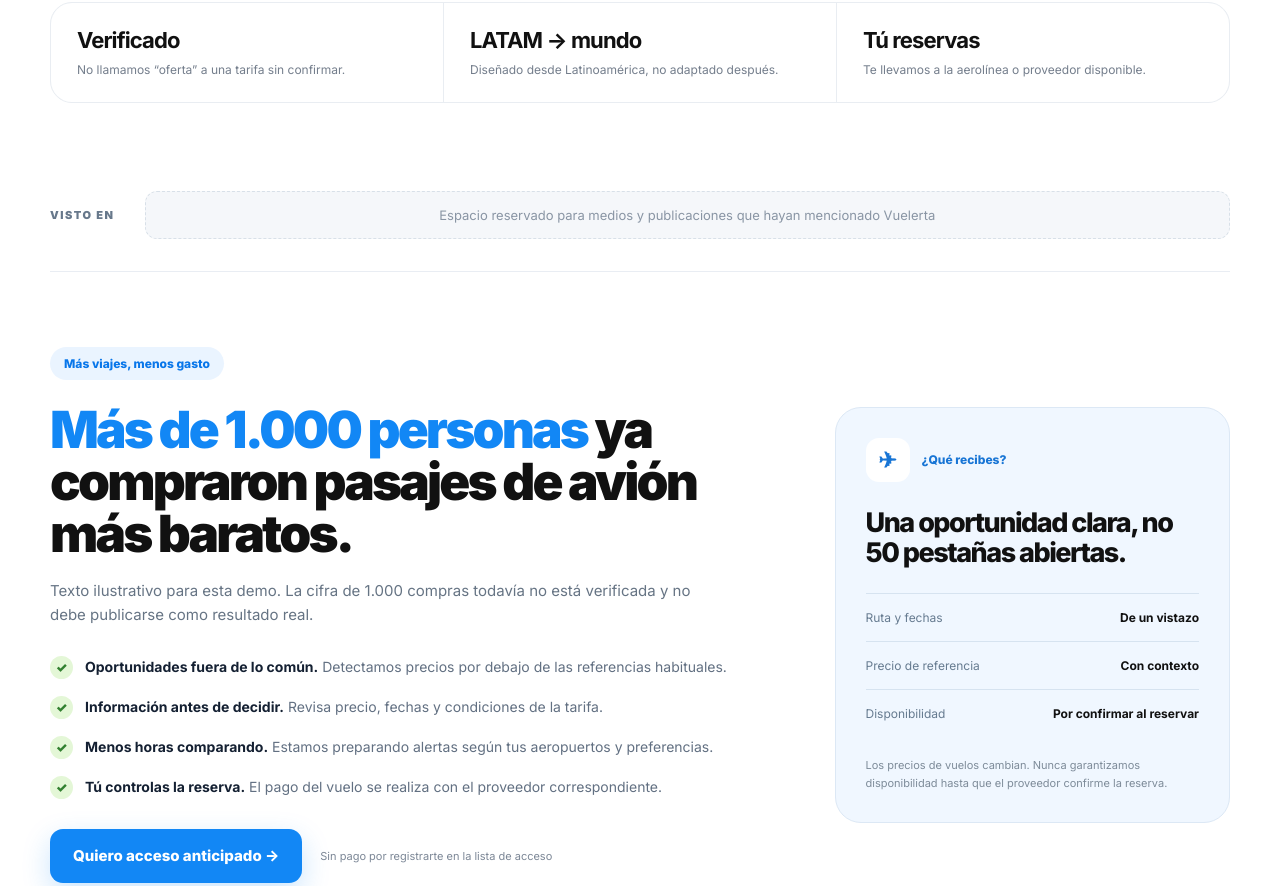
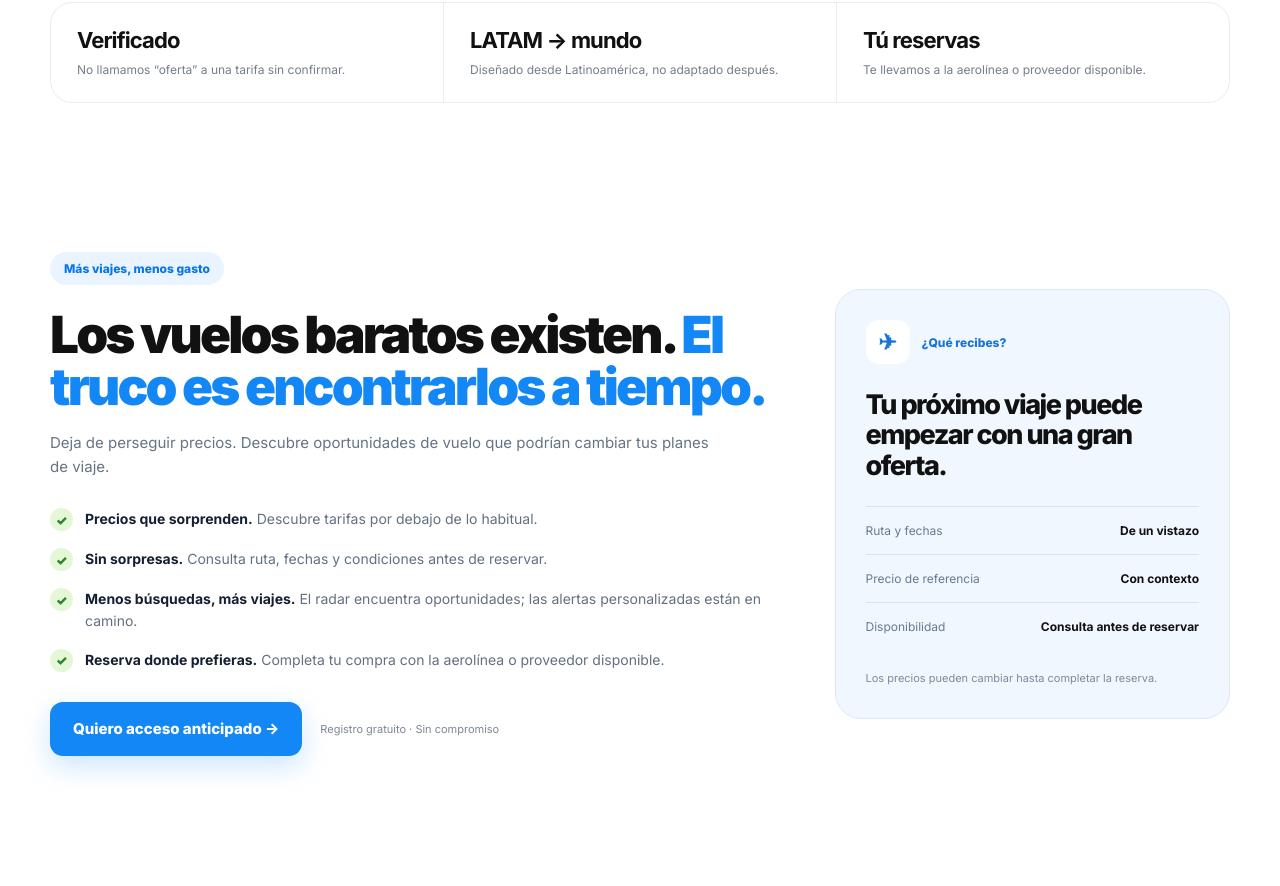
Before and after one commit to rikrodriguez/leads-dashboard, a website: page vuelerta-home-large-card-v35.html in a window 1280 px wide. Shown: the part 766-1652 px from the top of the page. Drawn offline with Linux system fonts and the light colour scheme.

Commit message:
CRO: simplify Spanish conversion copy, remove demo disclaimer and unsupported social proof

```diff
--- a/vuelerta-home-large-card-v35.html
+++ b/vuelerta-home-large-card-v35.html
@@ -406,7 +406,7 @@
           <span class="badge"><i class="dot"></i> Flight deals para Latinoamérica</span>
           <div style="height:24px"></div>
           <h1>Vuela más lejos. <span class="accent">Pagando mucho menos.</span></h1>
-          <p class="lead">Vuelerta encuentra oportunidades de pasajes excepcionalmente baratos. Estamos preparando alertas personalizadas para que no tengas que pasar horas buscando.</p>
+          <p class="lead">Encuentra vuelos a precios fuera de lo común, sin pasar horas comparando. Explora las oportunidades del radar y prepárate para recibir alertas personalizadas.</p>
           <div class="hero-actions">
             <a class="btn btn-primary" href="#membresia">Quiero acceso por US$39/año →</a>
             <a class="btn btn-light" href="/explorar">Ver el radar real</a>
@@ -447,27 +447,27 @@
 
 <section class="cro-trust" aria-label="Confianza y ventajas">
 <div class="container">
-  <div class="cro-media"><span class="cro-media-label">VISTO EN</span><div class="cro-media-placeholder">Espacio reservado para medios y publicaciones que hayan mencionado Vuelerta</div></div>
+
   <div class="cro-value">
     <div class="cro-value-copy">
       <span class="cro-tag">Más viajes, menos gasto</span>
-      <h2><span class="accent">Más de 1.000 personas</span> ya compraron pasajes de avión más baratos.</h2>
-      <p>Texto ilustrativo para esta demo. La cifra de 1.000 compras todavía no está verificada y no debe publicarse como resultado real.</p>
+      <h2>Los vuelos baratos existen. <span class="accent">El truco es encontrarlos a tiempo.</span></h2>
+      <p>Deja de perseguir precios. Descubre oportunidades de vuelo que podrían cambiar tus planes de viaje.</p>
       <div class="cro-bullets">
-        <div><span class="cro-check">✓</span><span><strong>Oportunidades fuera de lo común.</strong> Detectamos precios por debajo de las referencias habituales.</span></div>
-        <div><span class="cro-check">✓</span><span><strong>Información antes de decidir.</strong> Revisa precio, fechas y condiciones de la tarifa.</span></div>
-        <div><span class="cro-check">✓</span><span><strong>Menos horas comparando.</strong> Estamos preparando alertas según tus aeropuertos y preferencias.</span></div>
-        <div><span class="cro-check">✓</span><span><strong>Tú controlas la reserva.</strong> El pago del vuelo se realiza con el proveedor correspondiente.</span></div>
+        <div><span class="cro-check">✓</span><span><strong>Precios que sorprenden.</strong> Descubre tarifas por debajo de lo habitual.</span></div>
+        <div><span class="cro-check">✓</span><span><strong>Sin sorpresas.</strong> Consulta ruta, fechas y condiciones antes de reservar.</span></div>
+        <div><span class="cro-check">✓</span><span><strong>Menos búsquedas, más viajes.</strong> El radar encuentra oportunidades; las alertas personalizadas están en camino.</span></div>
+        <div><span class="cro-check">✓</span><span><strong>Reserva donde prefieras.</strong> Completa tu compra con la aerolínea o proveedor disponible.</span></div>
       </div>
-      <div class="cro-actions"><a class="btn btn-primary" href="#membresia">Quiero acceso anticipado →</a><span>Sin pago por registrarte en la lista de acceso</span></div>
+      <div class="cro-actions"><a class="btn btn-primary" href="#membresia">Quiero acceso anticipado →</a><span>Registro gratuito · Sin compromiso</span></div>
     </div>
     <div class="cro-side">
       <div class="cro-side-top"><span class="cro-side-icon">✈</span><span>¿Qué recibes?</span></div>
-      <h3>Una oportunidad clara, no 50 pestañas abiertas.</h3>
+      <h3>Tu próximo viaje puede empezar con una gran oferta.</h3>
       <div class="cro-side-row"><span>Ruta y fechas</span><strong>De un vistazo</strong></div>
       <div class="cro-side-row"><span>Precio de referencia</span><strong>Con contexto</strong></div>
-      <div class="cro-side-row"><span>Disponibilidad</span><strong>Por confirmar al reservar</strong></div>
-      <p>Los precios de vuelos cambian. Nunca garantizamos disponibilidad hasta que el proveedor confirme la reserva.</p>
+      <div class="cro-side-row"><span>Disponibilidad</span><strong>Consulta antes de reservar</strong></div>
+      <p>Los precios pueden cambiar hasta completar la reserva.</p>
     </div>
   </div>
 </div>
```
